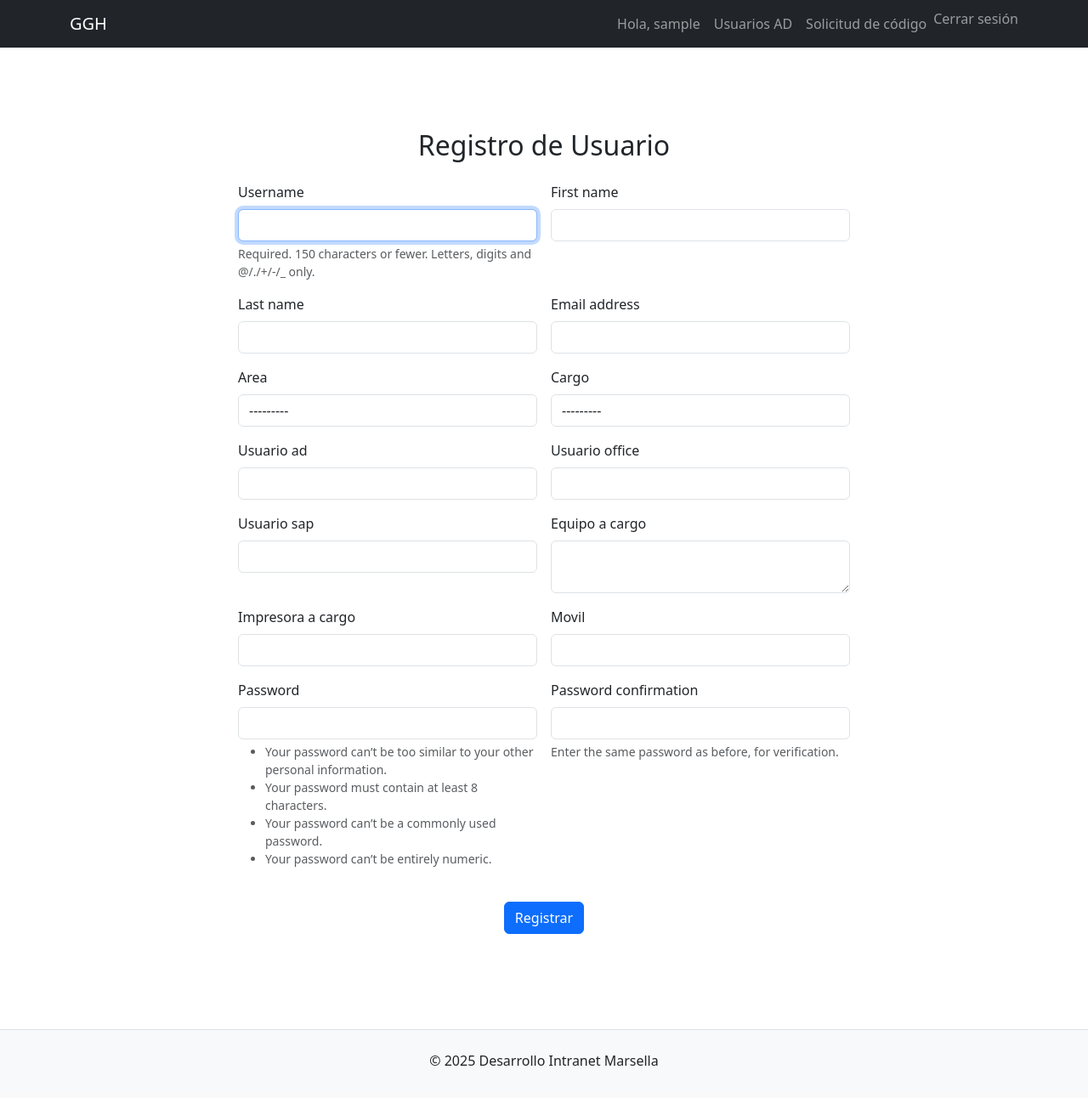
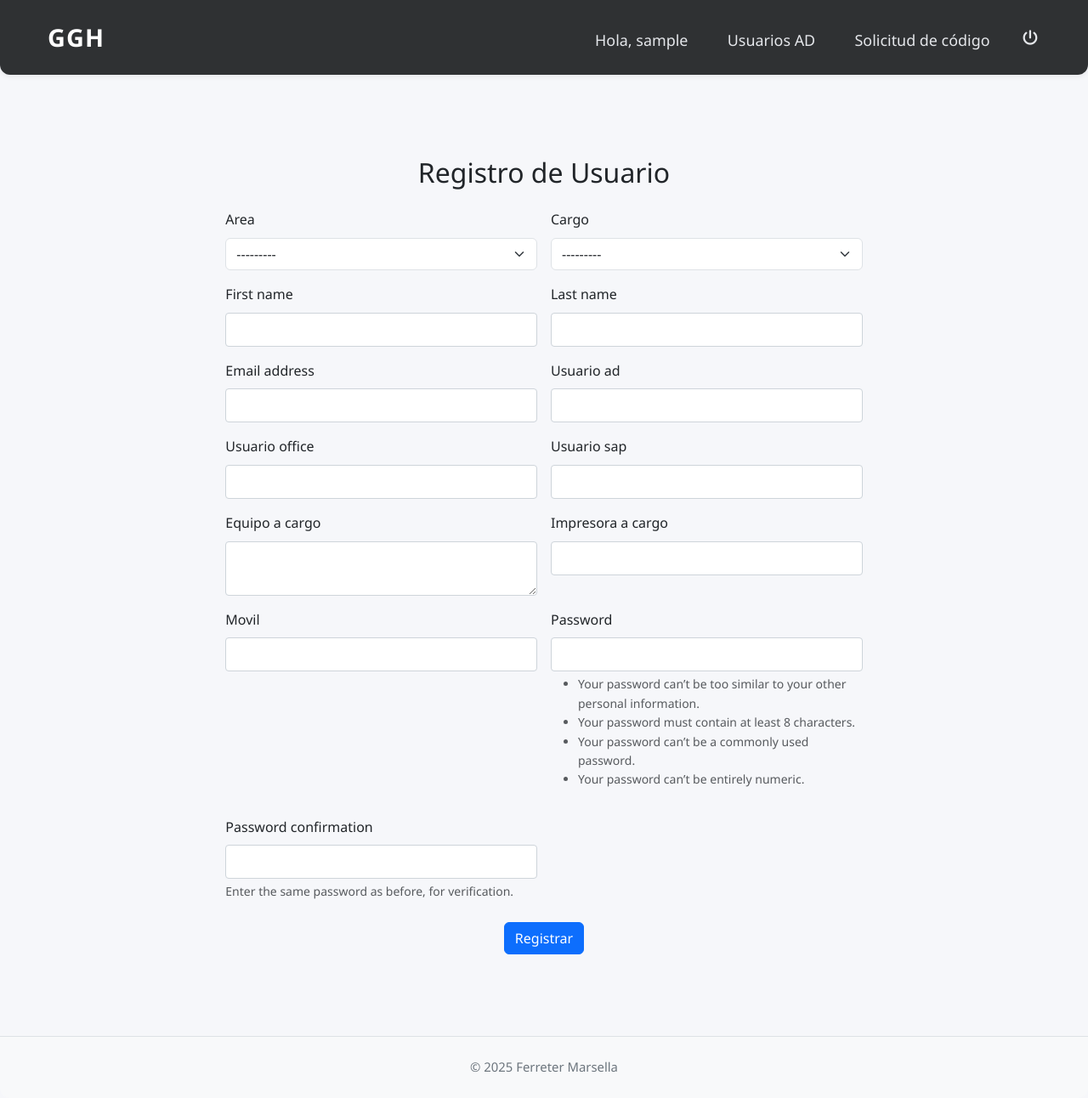
Before and after one commit to Sunc2003/GGHHH, a Django app: page /usuarios/registro/ in a window 1280 px wide. Shown: the whole page at 85% size. Before the commit the page ends 1254 px from the top, so only its background shows below. Run offline with Django 5.2, Linux system fonts and the light colour scheme; a user stored in the database is signed in; tables that the repository leaves empty hold one stand-in row (values such as "Sample post").

Commit message:
Cambios al css

```diff
--- a/apps/usuarios/forms.py
+++ b/apps/usuarios/forms.py
@@ -2,41 +2,78 @@
 from django.contrib.auth.forms import UserCreationForm
 from .models import CustomUser, SolicitudCodigo
 from django.core.exceptions import ValidationError
+from apps.organizaciones.models import Area, Cargo
 
 
 class CustomUserCreationForm(UserCreationForm):
+    area = forms.ModelChoiceField(
+        queryset=Area.objects.all(),
+        required=True,
+        widget=forms.Select(attrs={'class': 'form-select'})
+    )
+
+    cargo = forms.ModelChoiceField(
+        queryset=Cargo.objects.none(),
+        required=True,
+        widget=forms.Select(attrs={'class': 'form-select'})
+    )
+
     class Meta:
         model = CustomUser
         fields = [
-            'username',
-            'first_name',
-            'last_name',
-            'email',
-            'area',
-            'cargo',
-            'usuario_ad',
-            'usuario_office',
-            'usuario_sap',
-            'equipo_a_cargo',
-            'impresora_a_cargo',
-            'movil',
+            'first_name', 'last_name', 'email',
+            'area', 'cargo',
+            'usuario_ad', 'usuario_office', 'usuario_sap',
+            'equipo_a_cargo', 'impresora_a_cargo', 'movil',
         ]
         widgets = {
-            'area': forms.Select(attrs={'class': 'form-control'}),
-            'cargo': forms.Select(attrs={'class': 'form-control'}),
-            'usuario_ad': forms.TextInput(attrs={'class': 'form-control'}),
-            'usuario_office': forms.TextInput(attrs={'class': 'form-control'}),
-            'usuario_sap': forms.TextInput(attrs={'class': 'form-control'}),
-            'equipo_a_cargo': forms.Textarea(attrs={'class': 'form-control', 'rows': 2}),
+            'usuario_ad':        forms.TextInput(attrs={'class': 'form-control'}),
+            'usuario_office':    forms.TextInput(attrs={'class': 'form-control'}),
+            'usuario_sap':       forms.TextInput(attrs={'class': 'form-control'}),
+            'equipo_a_cargo':    forms.Textarea(attrs={'class': 'form-control', 'rows': 2}),
             'impresora_a_cargo': forms.TextInput(attrs={'class': 'form-control'}),
-            'movil': forms.TextInput(attrs={'class': 'form-control'}),
+            'movil':             forms.TextInput(attrs={'class': 'form-control'}),
         }
 
     def __init__(self, *args, **kwargs):
-        super(CustomUserCreationForm, self).__init__(*args, **kwargs)
-        for field_name, field in self.fields.items():
-            if not field.widget.attrs.get('class'):
+        super().__init__(*args, **kwargs)
+
+        for name, field in self.fields.items():
+            if 'class' not in field.widget.attrs:
                 field.widget.attrs['class'] = 'form-control'
+
+        if 'area' in self.data:
+            try:
+                area_id = int(self.data.get('area'))
+                self.fields['cargo'].queryset = Cargo.objects.filter(area_id=area_id).order_by('nombre')
+            except (ValueError, TypeError):
+                self.fields['cargo'].queryset = Cargo.objects.none()
+        elif self.instance.pk and self.instance.area:
+            self.fields['cargo'].queryset = Cargo.objects.filter(area=self.instance.area).order_by('nombre')
+        else:
+            self.fields['cargo'].queryset = Cargo.objects.none()
+
+    # ⬇️ Aquí el PASO B: método save()
+    def save(self, commit=True):
+        user = super().save(commit=False)
+
+        # Generar username como "Nombre Apellido"
+        nombre = self.cleaned_data.get('first_name', '').strip()
+        apellido = self.cleaned_data.get('last_name', '').strip()
+        base_username = f"{nombre} {apellido}"
+        username = base_username
+        count = 1
+        while CustomUser.objects.filter(username=username).exists():
+            username = f"{base_username} {count}"
+            count += 1
+
+        user.username = username
+        user.email = self.cleaned_data['email']
+
+        if commit:
+            user.save()
+            self.save_m2m()
+        return user
 
 
 class SolicitudCodigoForm(forms.ModelForm):
--- a/apps/usuarios/templates/registro.html
+++ b/apps/usuarios/templates/registro.html
@@ -8,7 +8,28 @@
       <form method="post">
         {% csrf_token %}
         <div class="row g-3">
+
+          <!-- Campo Área -->
+          <div class="col-md-6">
+            <label for="{{ form.area.id_for_label }}" class="form-label">{{ form.area.label }}</label>
+            {{ form.area }}
+            {% for error in form.area.errors %}
+              <div class="text-danger">{{ error }}</div>
+            {% endfor %}
+          </div>
+
+          <!-- Campo Cargo -->
+          <div class="col-md-6">
+            <label for="{{ form.cargo.id_for_label }}" class="form-label">{{ form.cargo.label }}</label>
+            {{ form.cargo }}
+            {% for error in form.cargo.errors %}
+              <div class="text-danger">{{ error }}</div>
+            {% endfor %}
+          </div>
+
+          <!-- Los demás campos -->
           {% for field in form %}
+            {% if field.name != 'area' and field.name != 'cargo' %}
               <div class="col-md-6">
                 <label for="{{ field.id_for_label }}" class="form-label">{{ field.label }}</label>
                 {{ field }}
@@ -19,6 +40,7 @@
                   <div class="text-danger">{{ error }}</div>
                 {% endfor %}
               </div>
+            {% endif %}
           {% endfor %}
         </div>
 
@@ -26,11 +48,43 @@
           <button type="submit" class="btn btn-primary">Registrar</button>
         </div>
       </form>
-
-      <div class="text-center mt-3">
-
     </div>
   </div>
 </div>
-</div>
+
+<!-- Script para actualizar dinámicamente el campo de Cargos -->
+<script>
+  document.addEventListener('DOMContentLoaded', () => {
+    const areaSelect  = document.getElementById('id_area');
+    const cargoSelect = document.getElementById('id_cargo');
+
+    function cargarCargos(areaId) {
+      fetch(`/usuarios/api/cargos_por_area/${areaId}/`)
+        .then(res => res.json())
+        .then(data => {
+          cargoSelect.innerHTML = '<option value="">Seleccione un cargo</option>';
+          data.forEach(c => {
+            const o = document.createElement('option');
+            o.value = c.id;
+            o.textContent = c.nombre;  // 🔄 Aquí estaba el error
+            cargoSelect.appendChild(o);
+          });
+        });
+    }
+
+    if (areaSelect && cargoSelect) {
+      if (areaSelect.value) {
+        cargarCargos(areaSelect.value);
+      }
+
+      areaSelect.addEventListener('change', () => {
+        if (areaSelect.value) {
+          cargarCargos(areaSelect.value);
+        } else {
+          cargoSelect.innerHTML = '<option value="">Seleccione un área primero</option>';
+        }
+      });
+    }
+  });
+</script>
 {% endblock %}
--- a/apps/usuarios/urls.py
+++ b/apps/usuarios/urls.py
@@ -1,11 +1,16 @@
 from django.urls import path
-from .views import RegistroUsuarioView, IniciarSesionView, CerrarSesionView, panel_admin_usuarios
+from . import views  # Asegúrate de importar views si usas views.cargos_por_area
 from .views import (
+    RegistroUsuarioView,
+    IniciarSesionView,
+    CerrarSesionView,
+    panel_admin_usuarios,
     SolicitudCreateView,
     SolicitudesRecibidasView,
     SolicitudDetailView,
     CambiarEstadoView,
 )
+from apps.organizaciones.views import cargos_por_area
 
 urlpatterns = [
     path('registro/', RegistroUsuarioView.as_view(), name='registro'),
@@ -15,5 +20,8 @@
     path('solicitud/nueva/', SolicitudCreateView.as_view(), name='nueva_solicitud'),
     path('solicitudes/recibidas/', SolicitudesRecibidasView.as_view(), name='solicitudes_recibidas'),
     path('solicitud/<int:pk>/', SolicitudDetailView.as_view(), name='detalle_solicitud'),
-    path('solicitud/<int:pk>/cambiar-estado/', CambiarEstadoView.as_view(), name='cambiar_estado')
+    path('solicitud/<int:pk>/cambiar-estado/', CambiarEstadoView.as_view(), name='cambiar_estado'),
+
+    # API para carga dinámica de cargos
+    path('api/cargos_por_area/<int:area_id>/', cargos_por_area, name='cargos_por_area'),
 ]
--- /dev/null
+++ b/static/css/base.css
@@ -0,0 +1,187 @@
+/* ======= GLOBAL BASE STYLES ======= */
+html, body {
+    font-family: 'Segoe UI', 'Arial', 'Helvetica Neue', Helvetica, Arial, sans-serif;
+    font-size: 16px;
+    line-height: 1.6;
+    background: #f6f7fa;
+    color: #212529;
+    min-height: 100vh;
+    -webkit-font-smoothing: antialiased;
+    -moz-osx-font-smoothing: grayscale;
+    margin: 0;
+    padding: 0;
+    box-sizing: border-box;
+}
+
+/* ======= NAVBAR STYLES ======= */
+.navbar {
+    background: #2f3133 !important;
+    box-shadow: 0 2px 6px rgba(0,0,0,0.07);
+    padding-top: 1rem;
+    padding-bottom: 1rem;
+    border-bottom-left-radius: 12px;
+    border-bottom-right-radius: 12px;
+}
+
+.navbar-brand {
+    font-size: 1.8rem;
+    font-weight: 700;
+    letter-spacing: 1.2px;
+    color: #fff !important;
+    margin-right: 2rem;
+    transition: color 0.2s;
+}
+
+.navbar-brand:hover {
+    color: #20c6f9 !important;
+}
+
+.navbar-dark .navbar-nav .nav-link {
+    color: #e5e7eb !important;
+    font-size: 1.12rem;
+    font-weight: 500;
+    margin-left: 1.7rem;
+    margin-right: 0.2rem;
+    transition: color 0.17s, border-bottom 0.15s;
+    padding-bottom: 2px;
+    position: relative;
+}
+
+.navbar-dark .navbar-nav .nav-link:hover,
+.navbar-dark .navbar-nav .nav-link:focus {
+    color: #20c6f9 !important;
+    text-decoration: none;
+    border-bottom: 2px solid #20c6f9;
+}
+
+.navbar-dark .navbar-nav .nav-link.active,
+.navbar-dark .navbar-nav .nav-link[aria-current="page"] {
+    color: #fff !important;
+    font-weight: 600;
+    border-bottom: 2px solid #00bcd4;
+}
+
+.navbar-nav {
+    align-items: center;
+}
+
+form[action*="logout"] .btn-link.nav-link {
+    color: #e5e7eb !important;
+    font-weight: 500;
+    border: none;
+    background: none;
+    padding: 0;
+    margin-left: 1.7rem;
+    transition: color 0.2s, border-bottom 0.15s;
+}
+
+form[action*="logout"] .btn-link.nav-link:hover {
+    color: #f36f6f !important;
+    border-bottom: 2px solid #f36f6f;
+}
+
+/* Responsive adjustments */
+@media (max-width: 991.98px) {
+    .navbar-brand {
+        margin-bottom: 1rem;
+    }
+    .navbar-nav {
+        margin-top: 1rem;
+        margin-left: 0 !important;
+    }
+    .navbar-dark .navbar-nav .nav-link,
+    form[action*="logout"] .btn-link.nav-link {
+        margin-left: 0;
+        margin-bottom: 0.7rem;
+        font-size: 1.04rem;
+    }
+}
+
+@media (max-width: 575.98px) {
+    .navbar {
+        border-radius: 0;
+    }
+    .navbar-brand {
+        font-size: 1.4rem;
+    }
+}
+
+/* ======= MAIN CONTENT ======= */
+main {
+    flex: 1;
+    padding: 2.2rem 0 1rem 0;
+}
+
+.container {
+    max-width: 1200px;
+    margin: 0 auto;
+    padding: 0 1rem;
+}
+
+/* ======= FOOTER ======= */
+footer {
+    margin-top: auto;
+    background-color: #f8f9fa;
+    border-top: 1px solid #dee2e6;
+    font-size: 1rem;
+    padding-top: 1.5rem !important;
+    padding-bottom: 1.5rem !important;
+    border-bottom-left-radius: 12px;
+    border-bottom-right-radius: 12px;
+}
+
+footer p {
+    color: #6c757d;
+    font-size: 0.93rem;
+}
+
+/* ======= SCROLLBAR ======= */
+::-webkit-scrollbar {
+    width: 9px;
+}
+::-webkit-scrollbar-track {
+    background: #f3f3f3;
+    border-radius: 5px;
+}
+::-webkit-scrollbar-thumb {
+    background: #b1b1b1;
+    border-radius: 5px;
+}
+::-webkit-scrollbar-thumb:hover {
+    background: #747474;
+}
+
+/* ======= FORMS ======= */
+.form-control {
+    border-radius: 0.25rem;
+    border: 1px solid #ced4da;
+    padding: 0.44rem 0.75rem;
+}
+.form-control:focus {
+    border-color: #20c6f9;
+    box-shadow: 0 0 0 0.17rem rgba(32, 198, 249, 0.19);
+}
+
+.mt-5 {
+    margin-top: 3rem !important;
+}
+.py-4 {
+    padding-top: 1.5rem !important;
+    padding-bottom: 1.5rem !important;
+}
+
+/* Animación toggler */
+.navbar-toggler {
+    transition: all 0.22s;
+}
+.navbar-toggler:hover {
+    opacity: 0.8;
+}
+
+/* ======= UTILS ======= */
+.text-secondary {
+    color: #7a828a !important;
+}
+.text-info {
+    color: #20c6f9 !important;
+}
--- a/templates/base.html
+++ b/templates/base.html
@@ -1,3 +1,4 @@
+{% load static %}
 <!DOCTYPE html>
 <html lang="es">
 <head>
@@ -7,6 +8,11 @@
 
   <!-- Bootstrap 5 CSS -->
   <link href="https://cdn.jsdelivr.net/npm/bootstrap@5.3.0/dist/css/bootstrap.min.css" rel="stylesheet" />
+  <link rel="stylesheet" href="https://cdnjs.cloudflare.com/ajax/libs/font-awesome/6.4.0/css/all.min.css" />
+
+
+  <!-- Base CSS -->
+  <link href="{% static 'css/base.css' %}" rel="stylesheet" />
 
   <!-- Estilos adicionales -->
   {% block extra_css %}{% endblock %}
@@ -37,15 +43,18 @@
               <a class="nav-link" href="#">Usuarios AD</a>  <!-- Puedes agregar url cuando la tengas -->
             </li>
             <li class="nav-item">
-              <a class="nav-link" href="#">Solicitud de código</a>  <!-- Puedes agregar url cuando la tengas -->
+              <!-- Aquí está el link corregido -->
+              <a class="nav-link" href="{% url 'nueva_solicitud' %}">Solicitud de código</a>
             </li>
+
             <li class="nav-item">
               <form method="post" action="{% url 'logout' %}" style="display:inline;">
                 {% csrf_token %}
-                <button type="submit" class="btn btn-link nav-link" style="display:inline; padding:0;">Cerrar sesión</button>
+                <button type="submit" class="btn btn-link nav-link" title="Cerrar sesión" style="display:inline; padding:0;" aria-label="Cerrar sesión">
+                  <i class="fas fa-power-off"></i>
+                </button>
               </form>
             </li>
-
           {% else %}
             <li class="nav-item">
               <a class="nav-link" href="{% url 'login' %}">Iniciar sesión</a>
@@ -65,7 +74,7 @@
   <!-- Footer -->
   <footer class="bg-light text-center py-4 mt-5 border-top">
     <div class="container">
-      <p class="mb-0">© 2025 Desarrollo Intranet Marsella</p>
+      <p class="mb-0">© 2025 Ferreter Marsella</p>
     </div>
   </footer>
 
```
Also changed, not shown: apps/organizaciones/urls.py (added, +7 -0 lines), apps/organizaciones/views.py (+5 -2 lines), apps/usuarios/templates/panel_admin.html (+6 -5 lines), static/css/panel_admin.css (added, +200 -0 lines), apps/organizaciones/migrations/0001_initial.py, apps/permisos/migrations/0001_initial.py, apps/sap/migrations/0001_initial.py, apps/usuarios/migrations/0001_initial.py, apps/usuarios/migrations/0002_solicitudcodigo.py (deleted), apps/usuarios/migrations/0003_solicitudcodigo_alto_solicitudcodigo_ancho_and_more.py (deleted). Lines whose indentation alone changed are shown as unchanged.
